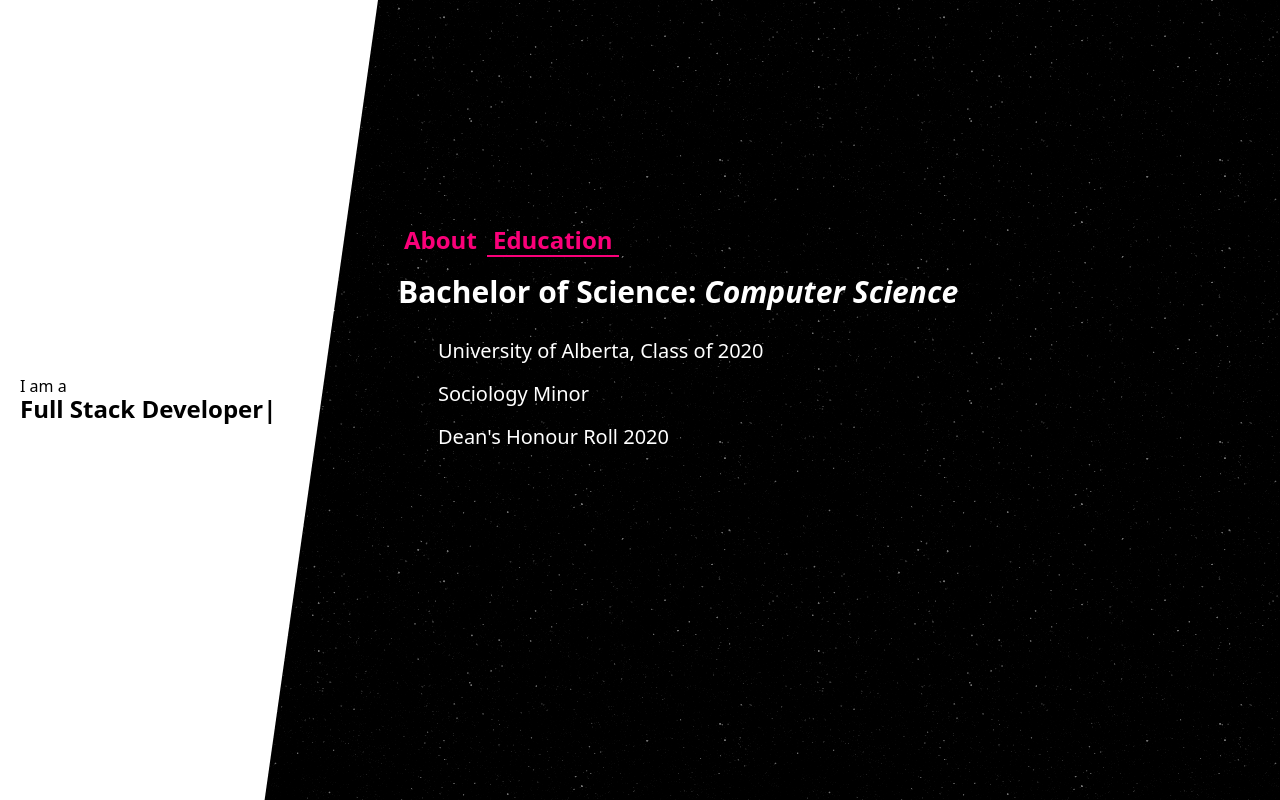
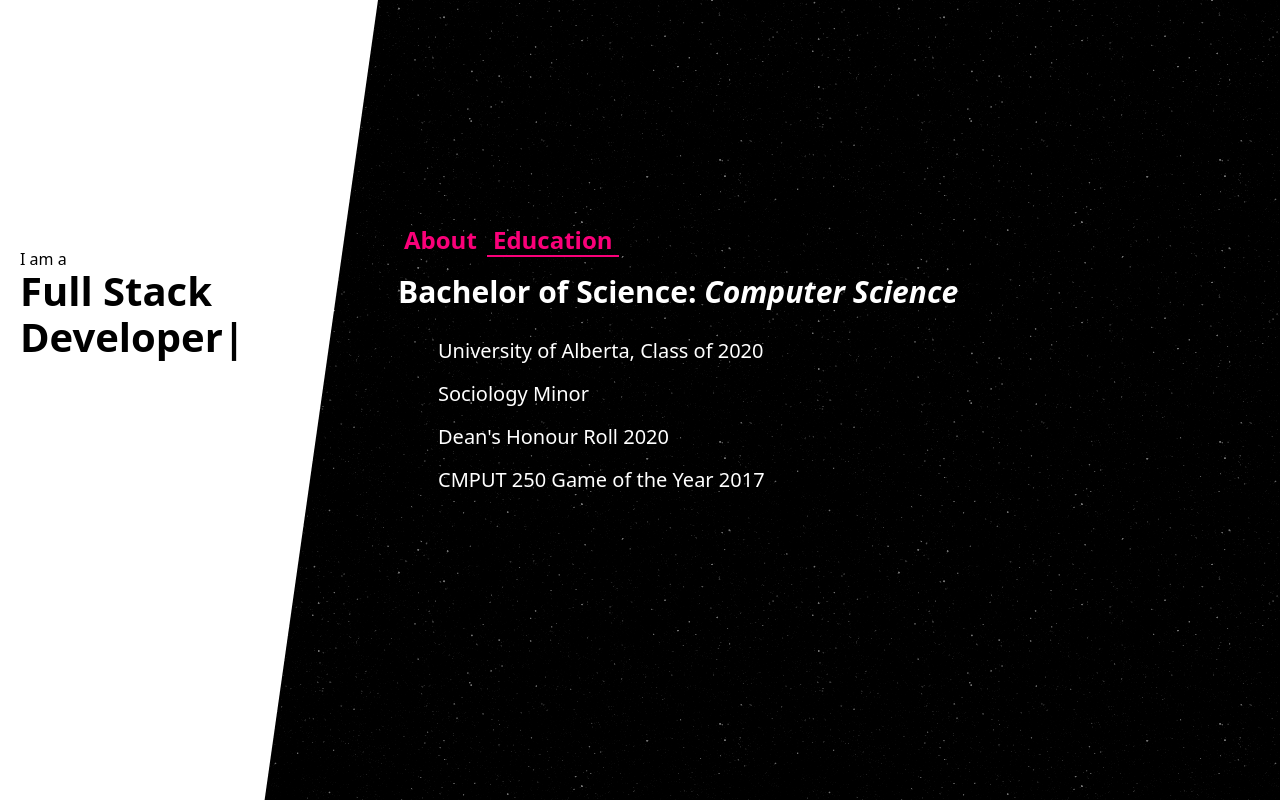
Before and after one commit to 100BC/portfolio, a SvelteKit app: page / in a window 1280 px wide. Both pictures are taken after a click on the button "Education". Shown: the part 800-1600 px from the top of the page. Built offline with nearby package versions, Linux system fonts and the light colour scheme.

Commit message:
Update About section

```diff
--- a/src/routes/_sections/about.svelte
+++ b/src/routes/_sections/about.svelte
@@ -15,7 +15,7 @@
   $: if (fullyTyped) {
     setTimeout(() => {
       isTyping = false;
-    }, 5000);
+    }, 3000);
   }
 
   function typing(_element: HTMLElement) {
@@ -88,6 +88,7 @@
           <li>University of Alberta, Class of <time>2020</time></li>
           <li>Sociology Minor</li>
           <li>Dean's Honour Roll <time>2020</time></li>
+          <li>CMPUT 250 Game of the Year <time>2017</time></li>
         </ul>
       </div>
     {:else}
@@ -131,8 +132,11 @@
   }
 
   .title {
+    min-height: 300px;
+
     > h2 {
       margin: 0;
+      font-size: 4rem;
     }
   }
 
```
